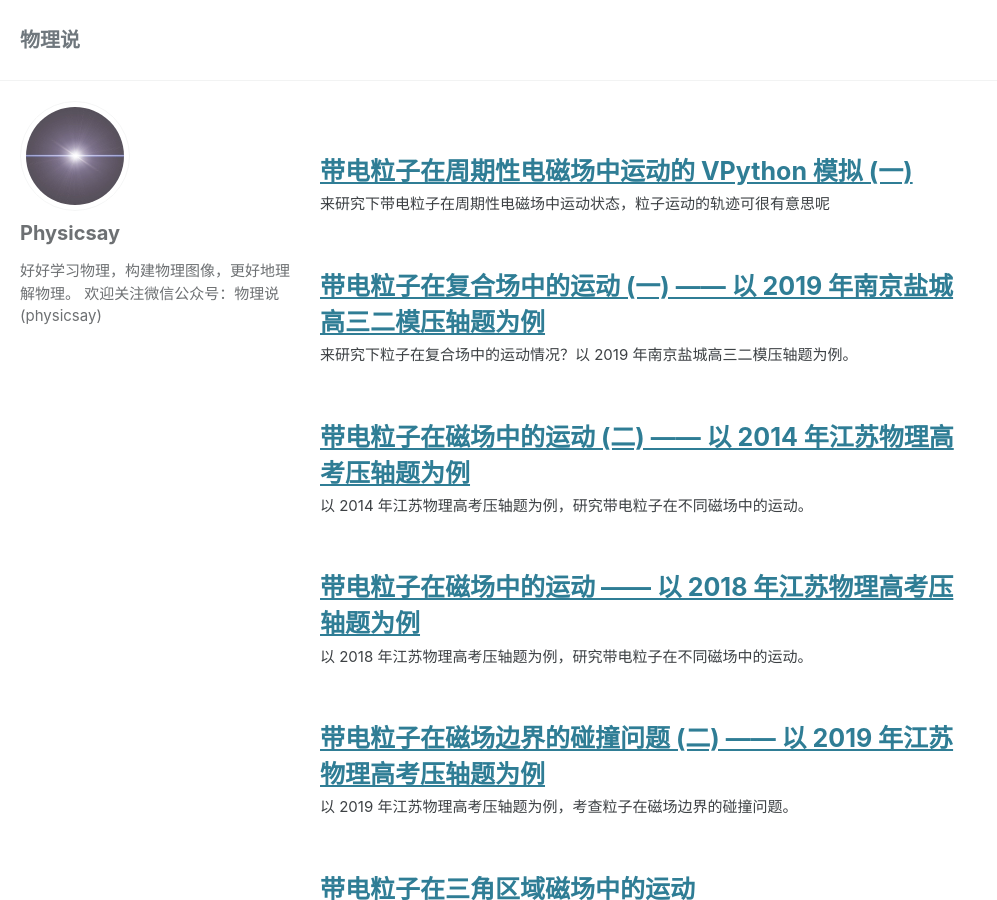
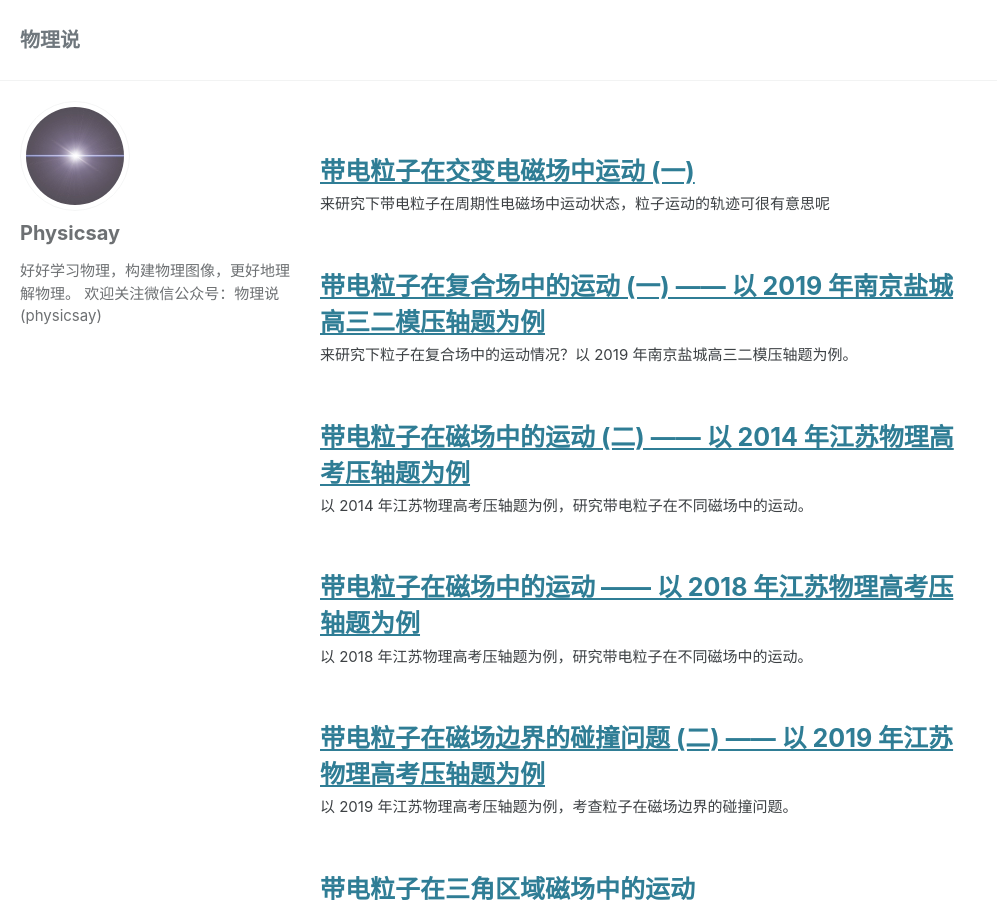
Before and after one commit to physicsay/physicsay-physicsay.github.io, a Jekyll site: the page built from index.html, in a window 1280 px wide and 900 px high. Shown: the whole window, without its empty margins (0-997 px from the left). Built offline with Jekyll 4.4.1, drawn with Linux system fonts in a browser that asks for light colours; cached includes are drawn as plain includes; nearby versions of some CDN libraries; the list of posts is cut into pages by our own code.

Commit message:
Update 2020-06-12-particles-in-periodic-electric-and-magnetic-field-1.md

```diff
--- a/_posts/2020-06-12-particles-in-periodic-electric-and-magnetic-field-1.md
+++ b/_posts/2020-06-12-particles-in-periodic-electric-and-magnetic-field-1.md
@@ -1,5 +1,5 @@
 ---
-title: 带电粒子在周期性电磁场中运动的 VPython 模拟 (一)
+title: 带电粒子在交变电磁场中运动 (一)
 url: particles-in-periodic-electric-and-magnetic-field
 date: 2020-06-12 09:55:56
 tags:
```
